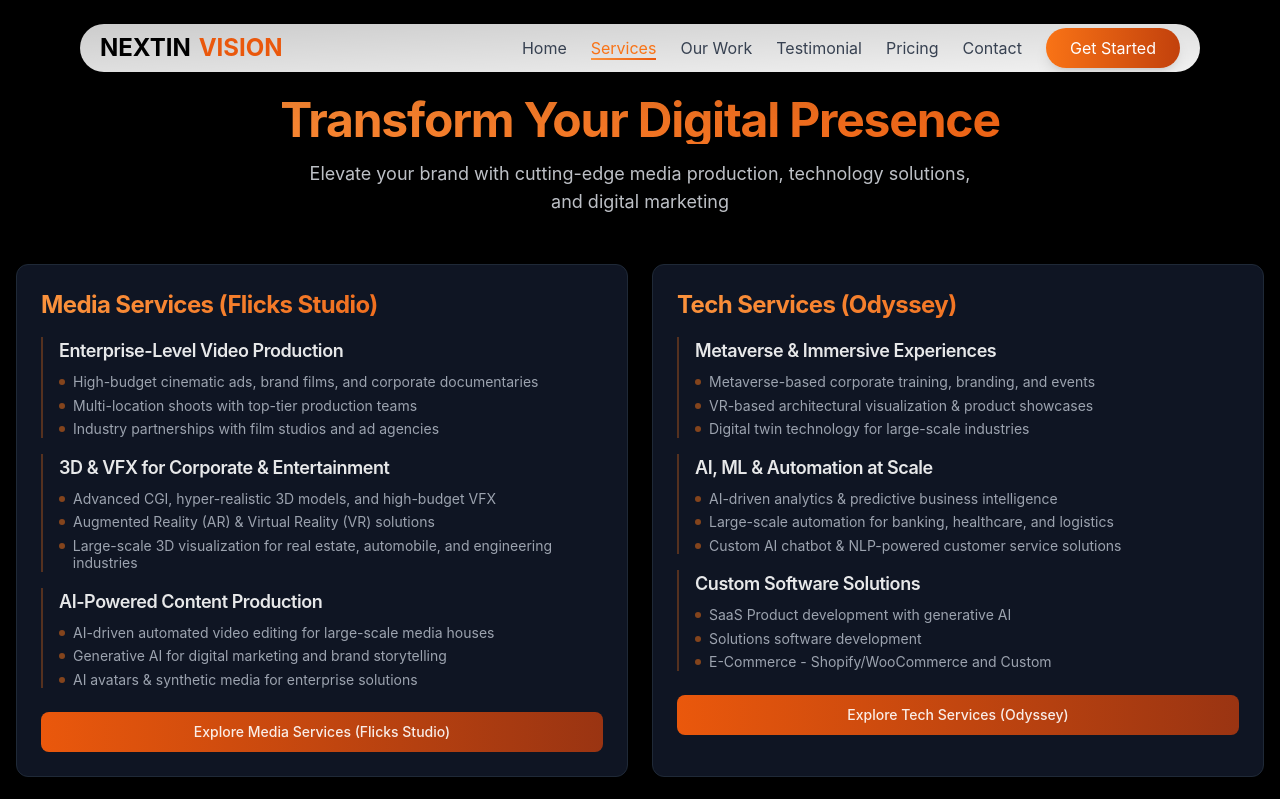
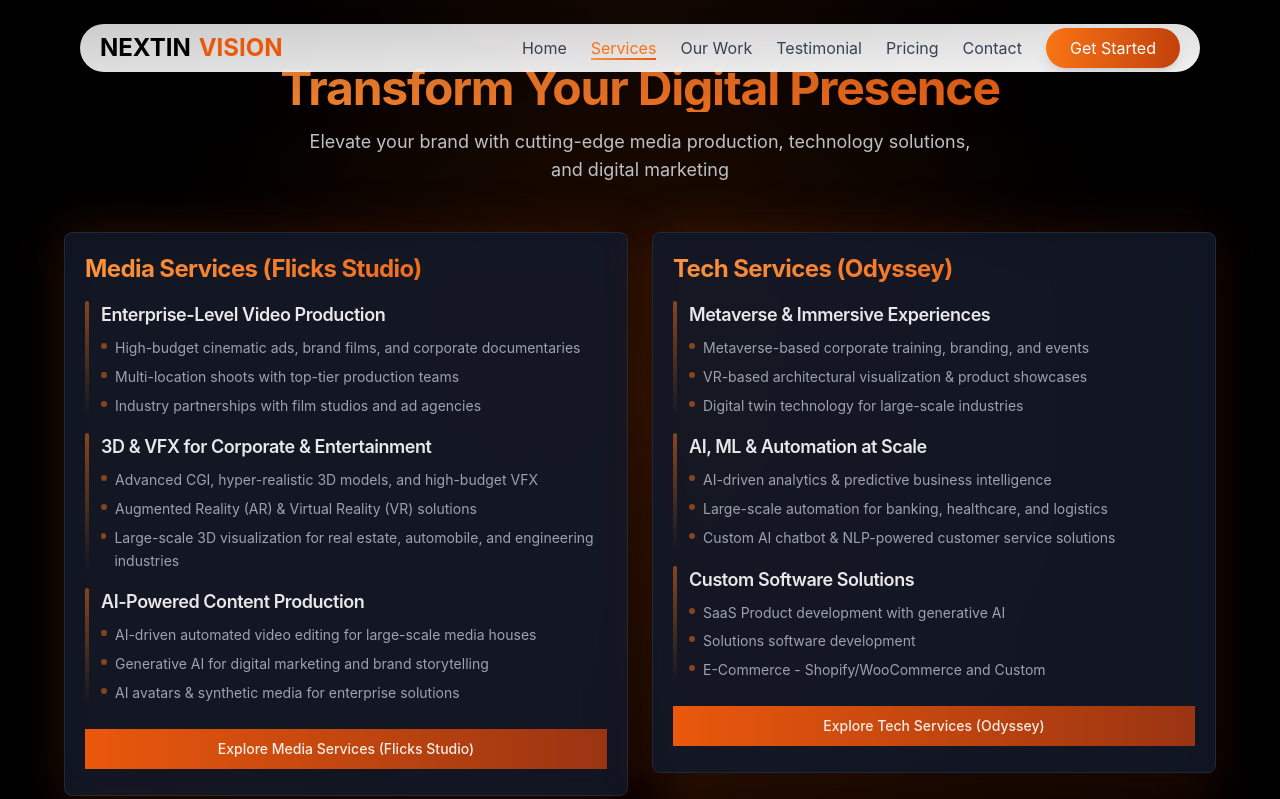
Before and after one commit to Michaelanand123singh/nextin-vision-website, a React (Vite) app: page /services in a window 1280 px wide. Shown: the top 799 px of the page. Built offline with nearby package versions, Linux system fonts and the light colour scheme.

Commit message:
theme updated

```diff
--- a/package.json
+++ b/package.json
@@ -14,12 +14,12 @@
     "@headlessui/react": "^1.7.18",
     "@react-three/drei": "^9.120.4",
     "@react-three/fiber": "^8.17.10",
-    "framer-motion": "^11.13.5",
+    "framer-motion": "^11.18.2",
     "lucide-react": "^0.323.0",
     "react": "^18.2.0",
     "react-dom": "^18.2.0",
     "react-helmet": "^6.1.0",
-    "react-router-dom": "^6.28.0",
+    "react-router-dom": "^6.29.0",
     "react-tsparticles": "^2.12.2",
     "recharts": "^2.15.0",
     "three": "^0.171.0",
--- a/src/pages/Services.jsx
+++ b/src/pages/Services.jsx
@@ -1,5 +1,6 @@
 import React from 'react';
 import { Link } from 'react-router-dom';
+import { motion } from 'framer-motion';
 
 const HeroSection = () => {
   const services = {
@@ -125,55 +126,106 @@ const HeroSection = () => {
     }
   };
 
+  const containerVariants = {
+    hidden: { opacity: 0 },
+    visible: {
+      opacity: 1,
+      transition: {
+        staggerChildren: 0.2
+      }
+    }
+  };
+
+  const cardVariants = {
+    hidden: { y: 50, opacity: 0 },
+    visible: {
+      y: 0,
+      opacity: 1,
+      transition: {
+        type: "spring",
+        stiffness: 100,
+        damping: 12
+      }
+    }
+  };
+
   const ServiceCard = ({ data }) => (
-    <div className="bg-gray-900/90 rounded-xl p-6 shadow-lg border border-gray-800 hover:border-orange-500/50 transition-all duration-300">
+    <motion.div
+      variants={cardVariants}
+      className="relative group"
+    >
+      <div className="absolute inset-0 bg-gradient-to-r from-orange-600/20 to-orange-800/20 rounded-lg transform group-hover:scale-105 transition-transform duration-300 blur-xl" />
+      <div className="relative bg-gray-900/90 backdrop-blur-sm rounded-lg p-5 shadow-2xl border border-gray-800 group-hover:border-orange-500/50 transition-all duration-300">
+        <div className="absolute top-0 left-0 w-full h-full bg-gradient-to-br from-orange-500/5 to-transparent rounded-lg opacity-0 group-hover:opacity-100 transition-opacity duration-300" />
+
         <h2 className="text-2xl font-bold mb-4 bg-gradient-to-r from-orange-400 to-orange-600 bg-clip-text text-transparent">
           {data.title}
         </h2>
 
         <div className="space-y-4">
           {data.categories.map((category, index) => (
-          <div key={index} className="border-l-2 border-orange-500/30 pl-4">
+            <div key={index} className="relative">
+              <div className="absolute top-0 left-0 w-1 h-full bg-gradient-to-b from-orange-500/50 to-orange-500/0 rounded-full" />
+              <div className="pl-4">
                 <h3 className="text-lg font-semibold text-white/90 mb-2">{category.name}</h3>
-            <ul className="text-gray-400 text-sm space-y-1.5">
+                <ul className="text-gray-400 space-y-1.5">
                   {category.details.map((detail, idx) => (
-                <li key={idx} className="flex items-start">
-                  <span className="w-1.5 h-1.5 bg-orange-500/50 rounded-full mr-2 mt-1.5"></span>
-                  <span className="leading-tight">{detail}</span>
+                    <li key={idx} className="flex items-start text-sm">
+                      <span className="w-1.5 h-1.5 bg-orange-500/50 rounded-full mr-2 mt-1.5 group-hover:bg-orange-400 transition-colors duration-300"></span>
+                      <span className="leading-relaxed group-hover:text-gray-300 transition-colors duration-300">{detail}</span>
                     </li>
                   ))}
                 </ul>
+              </div>
             </div>
           ))}
         </div>
 
         <Link
           to={data.link}
-        className="inline-block w-full mt-6 bg-gradient-to-r from-orange-600 to-orange-800 text-white/90 text-sm font-medium px-4 py-2.5 rounded-lg text-center hover:from-orange-700 hover:to-orange-900 transition-all duration-300 transform hover:-translate-y-0.5"
+          className="relative inline-block w-full mt-6 overflow-hidden group/button"
         >
+          <div className="absolute inset-0 w-full h-full bg-gradient-to-r from-orange-600 to-orange-800 group-hover/button:scale-105 transition-transform duration-300" />
+          <div className="relative px-4 py-2.5 text-white/90 text-sm font-medium text-center rounded-lg group-hover/button:text-white transition-colors duration-300">
             Explore {data.title}
+          </div>
         </Link>
       </div>
+    </motion.div>
   );
 
   return (
-    <div className="min-h-screen bg-black text-white">
-      <div className="container mx-auto px-4 py-24">
-        <div className="text-center mb-12">
-          <h1 className="text-4xl md:text-5xl font-bold mb-4 bg-gradient-to-r from-orange-400 to-orange-600 bg-clip-text text-transparent">
+    <div className="min-h-screen bg-black text-white overflow-hidden">
+      {/* Decorative background elements */}
+      <div className="fixed inset-0 bg-[radial-gradient(circle_at_center,rgba(255,100,0,0.1)_0%,transparent_70%)]" />
+      <div className="fixed inset-0 bg-[radial-gradient(ellipse_at_top,rgba(255,100,0,0.05)_0%,transparent_50%)]" />
+
+      <div className="relative container mx-auto px-4 sm:px-6 lg:px-8 py-12 sm:py-16">
+        <motion.div
+          initial={{ opacity: 0, y: -20 }}
+          animate={{ opacity: 1, y: 0 }}
+          transition={{ duration: 0.8 }}
+          className="text-center mb-12"
+        >
+          <h1 className="text-3xl sm:text-4xl lg:text-5xl font-bold mb-4 bg-gradient-to-r from-orange-400 to-orange-600 bg-clip-text text-transparent leading-tight">
             Transform Your Digital Presence
           </h1>
-          <p className="text-lg text-gray-300/90 max-w-2xl mx-auto">
+          <p className="text-base sm:text-lg text-gray-300/90 max-w-2xl mx-auto leading-relaxed">
             Elevate your brand with cutting-edge media production, technology solutions, and digital marketing
           </p>
-        </div>
+        </motion.div>
 
-        <div className="grid md:grid-cols-2 lg:grid-cols-2 gap-6 max-w-7xl mx-auto">
+        <motion.div
+          variants={containerVariants}
+          initial="hidden"
+          animate="visible"
+          className="grid grid-cols-1 md:grid-cols-2 gap-6 max-w-6xl mx-auto"
+        >
           <ServiceCard data={services.media} />
           <ServiceCard data={services.tech} />
           <ServiceCard data={services.smma} />
           <ServiceCard data={services.additional} />
-        </div>
+        </motion.div>
       </div>
     </div>
   );
```
Also changed, not shown: src/pages/Portfolio.jsx (+58 -29 lines), src/pages/Testimonial.jsx (+22 -56 lines), 1 other file (tests, documents, lock files or other folders). Lines whose indentation alone changed are shown as unchanged.
